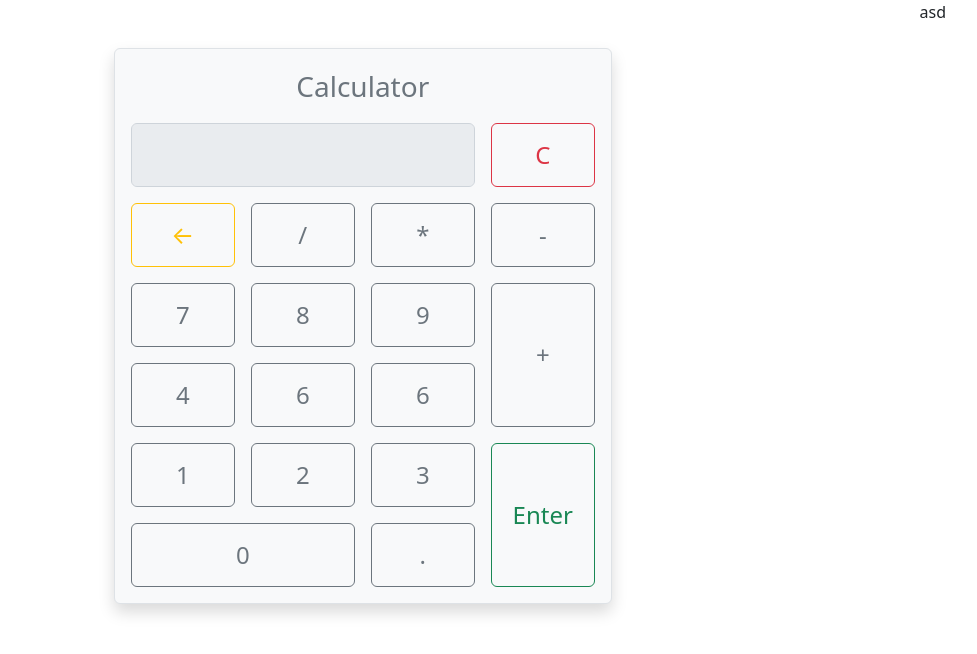
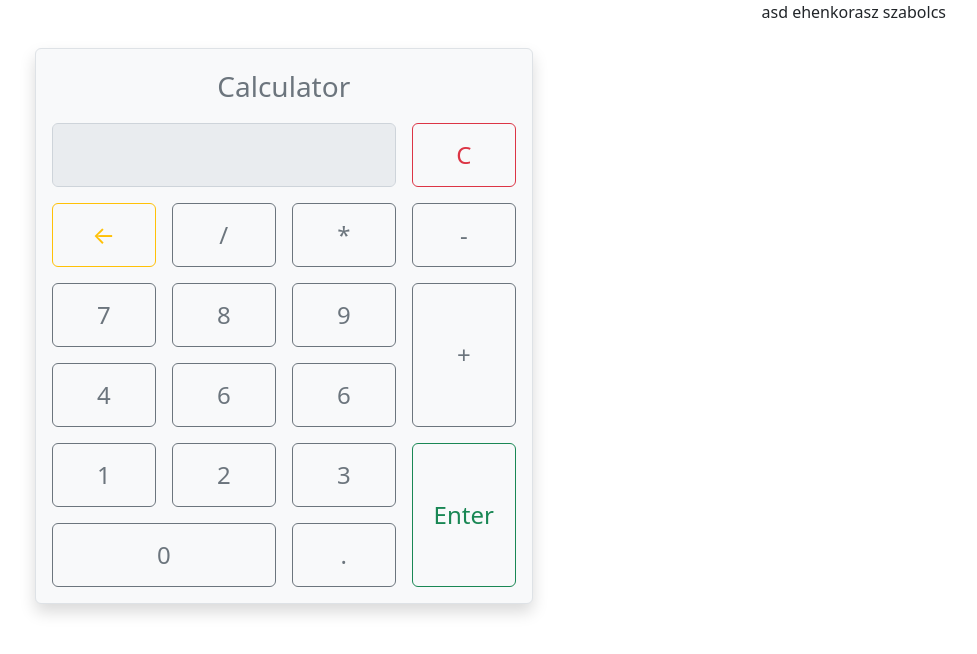
Before and after one commit to matePower/budoskocsogok.project.github.io, a plain HTML site: page calculator/index.html in a window 1280 px wide. Shown: the whole page, without its empty margins (264-1241 px from the left). Drawn offline with nearby package versions, Linux system fonts and the light colour scheme.

Commit message:
battya irta(tudod melyik battya)

```diff
--- a/calculator/index.html
+++ b/calculator/index.html
@@ -65,7 +65,7 @@
 
 
             asd
-
+            ehenkorasz szabolcs
         </div>
     </div>
     <script src="./js/app.js"></script>
```
